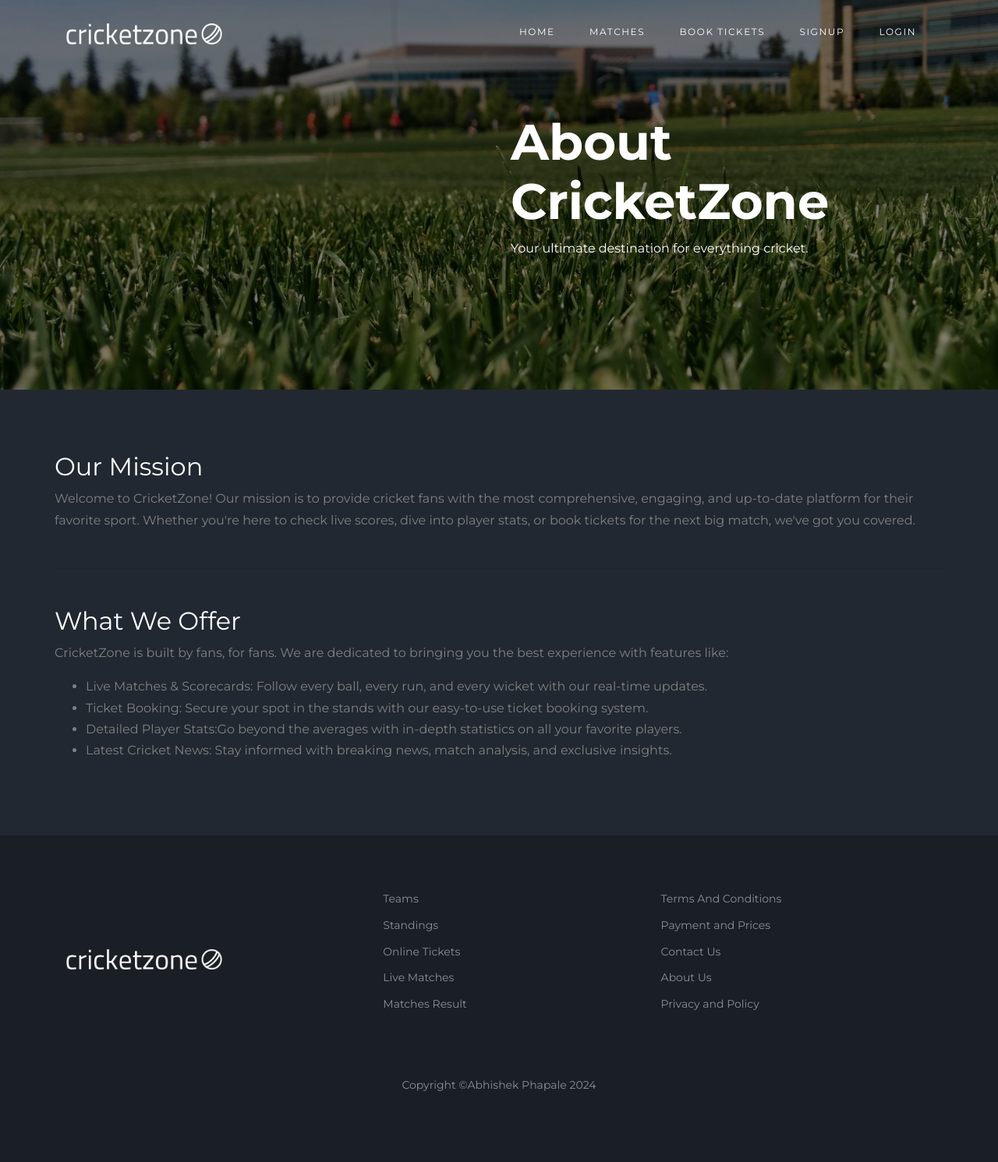
After one commit to Abhishekp44/CricketZone, a Django app: page /about/ in a window 1280 px wide. The commit adds this page. Shown: the whole page at 78% size. Run offline with Django 5.2, Linux system fonts and the light colour scheme; some libraries are stand-ins or nearby versions; some web fonts are replaced.

```diff
--- a/cricketapp/urls.py
+++ b/cricketapp/urls.py
@@ -8,7 +8,9 @@ from django.contrib.auth import views as auth_views
 
 
 urlpatterns = [
-    path('home', views.home),
+    path('home', views.home, name='home'),
+    path('about/', views.about_us, name='about_us'),
+    path('news/<int:article_id>/', views.news_detail, name='news_detail'),
     path('admin_dashboard', views.admin_dashboard, name='admin_dashboard'),
     path('', views.home),
     path('scorecard_entry', views.scorecard_entry, name='scorecard_entry'),
@@ -30,7 +32,7 @@ urlpatterns = [
     # path('rankings',views.rankings),
     # path('contact',views.contact),
     # path('about',views.about),
-    path('login',views.user_login,name="user_login"),
+    path('login',views.user_login,name="login"),
     path('password_reset/',
          auth_views.PasswordResetView.as_view(template_name="password_reset.html"),
          name="password_reset"),
@@ -46,8 +48,8 @@ urlpatterns = [
     path('reset/done/',
          auth_views.PasswordResetCompleteView.as_view(template_name="password_reset_complete.html"),
          name="password_reset_complete"),
-    path('logout',views.user_logout),
-    path('signup',views.user_signup),
+    path('logout',views.user_logout,name='logout'),
+    path('signup',views.user_signup,name='signup'),
     path('book-ticket/<int:match_id>/', views.book_ticket, name='book_ticket'),
     path('my-bookings/', views.my_bookings, name='my_bookings'),
     path('cancel-booking/<int:booking_id>/', views.cancel_booking, name='cancel_booking'),
--- a/cricketapp/views.py
+++ b/cricketapp/views.py
@@ -116,7 +116,22 @@ class MatchSquadCreateAPIView(APIView):
 
 # Create your views here.
 def home(request):
-    return render(request, 'index.html')
+    latest_news = NewsArticle.objects.all()[:3]
+
+
+    context = {
+        'articles': latest_news
+    }
+    return render(request, 'index.html',context)
+
+def news_detail(request, article_id):
+    article = get_object_or_404(NewsArticle, id=article_id)
+
+    context = {
+        'article': article
+    }
+    return render(request, 'news_detail.html', context)
+
 
 def admin_dashboard(request):
     return render(request, 'admin_dashboard.html')
@@ -1131,3 +1146,8 @@ def user_login(request):
 def user_logout(request):
     logout(request)
     return redirect('/home')
+
+
+def about_us(request):
+    # This will look for a template at 'cricket_app/about_us.html'
+    return render(request, 'about_us.html')
--- /dev/null
+++ b/templates/about_us.html
@@ -0,0 +1,45 @@
+{% extends 'base.html' %}
+{% load static %}
+{% block 'main' %}
+<style>
+    .hero.overlay:before {
+        height: 500px !important;
+    }
+    .hero, .hero>.container>.row {
+        height: 400px !important;
+    }
+</style>
+
+<div class="hero overlay" style="background-image: url('{% static 'images/auth_bg.jpg' %}');">
+    <div class="container">
+        <div class="row align-items-center">
+            <div class="col-lg-6 ml-auto">
+                <h1 class="text-white">About CricketZone</h1>
+                <p class="text-white mb-4">Your ultimate destination for everything cricket.</p>
+            </div>
+        </div>
+    </div>
+</div>
+
+<div class="container site-section">
+    <div class="row">
+        <div class="col-md-12">
+            <h2>Our Mission</h2>
+            <p>Welcome to CricketZone! Our mission is to provide cricket fans with the most comprehensive, engaging, and up-to-date platform for their favorite sport. Whether you're here to check live scores, dive into player stats, or book tickets for the next big match, we've got you covered.</p>
+
+            <hr class="my-5">
+
+            <h2>What We Offer</h2>
+            <p>CricketZone is built by fans, for fans. We are dedicated to bringing you the best experience with features like:</p>
+
+            <ul>
+                <li><strong>Live Matches & Scorecards:</strong> Follow every ball, every run, and every wicket with our real-time updates.</li>
+                <li><strong>Ticket Booking:</strong> Secure your spot in the stands with our easy-to-use ticket booking system.</li>
+                <li><strong>Detailed Player Stats:</strong>Go beyond the averages with in-depth statistics on all your favorite players.</li>
+                <li><strong>Latest Cricket News:</strong> Stay informed with breaking news, match analysis, and exclusive insights.</li>
+            </ul>
+        </div>
+    </div>
+</div>
+
+{% endblock 'main' %}
--- a/templates/header.html
+++ b/templates/header.html
@@ -58,26 +58,46 @@
       <div class="container">
         <div class="d-flex align-items-center">
           <div class="site-logo">
-            <a href="index.html">
+            <a href="/home">
               <img src="{% static 'images/logo.png' %}" class="logo" alt="logo">
             </a>
           </div>
           <div class="ml-auto">
             <nav class="site-navigation position-relative text-right" role="navigation">
               <ul class="site-menu main-menu js-clone-nav mr-auto d-none d-lg-block">
-                <li class="active"><a href="/home" class="nav-link">Home</a></li>
-                <li><a href="/matches" class="nav-link">Matches</a></li>
-                <!-- <li><a href="/rankings" class="nav-link">Rankings</a></li> -->
-                <li><a href="/tickets" class="nav-link">Book Tickets</a></li>
+
+                <li class="{% if request.resolver_match.url_name == 'home' %}active{% endif %}">
+                  <a href="{% url 'home' %}" class="nav-link">Home</a>
+                </li>
+
+                <li class="{% if request.resolver_match.url_name == 'matches' %}active{% endif %}">
+                  <a href="{% url 'matches' %}" class="nav-link">Matches</a>
+                </li>
+
+                <li class="{% if request.resolver_match.url_name == 'tickets' %}active{% endif %}">
+                  <a href="{% url 'tickets' %}" class="nav-link">Book Tickets</a>
+                </li>
+
                 {% if user.is_authenticated and user.is_superuser %}
-                <li><a href="/admin_dashboard" class="nav-link">Admin Dashboard</a></li>
+                <li class="{% if request.resolver_match.url_name == 'admin_dashboard' %}active{% endif %}">
+                  <a href="{% url 'admin_dashboard' %}" class="nav-link">Admin Dashboard</a>
+                </li>
                 {% endif %}
+
                 {% if user.is_authenticated %}
-                <li><a href="/my-bookings" id="nav-link">My Tickets</a></li>
-                <li><a href="/logout" id="nav-link">Logout</a></li>
+                <li class="{% if request.resolver_match.url_name == 'my_bookings' %}active{% endif %}">
+                  <a href="{% url 'my_bookings' %}" id="nav-link">My Tickets</a>
+                </li>
+                <li>
+                  <a href="{% url 'logout' %}" id="nav-link">Logout</a>
+                </li>
                 {% else %}
-                <li><a href="/signup" id="nav-link">SignUp</a></li>
-                <li><a href="/login" id="nav-link">Login</a></li>
+                <li class="{% if request.resolver_match.url_name == 'signup' %}active{% endif %}">
+                  <a href="{% url 'signup' %}" id="nav-link">SignUp</a>
+                </li>
+                <li class="{% if request.resolver_match.url_name == 'login' %}active{% endif %}">
+                  <a href="{% url 'login' %}" id="nav-link">Login</a>
+                </li>
                 {% endif %}
               </ul>
             </nav>
```
Also changed, not shown: cricketapp/admin.py (+8 -0 lines), cricketapp/models.py (+10 -16 lines), templates/index.html (+37 -28 lines), templates/news_detail.html (added, +39 -0 lines), cricketapp/migrations/0004_newsarticle_delete_news.py (added).
